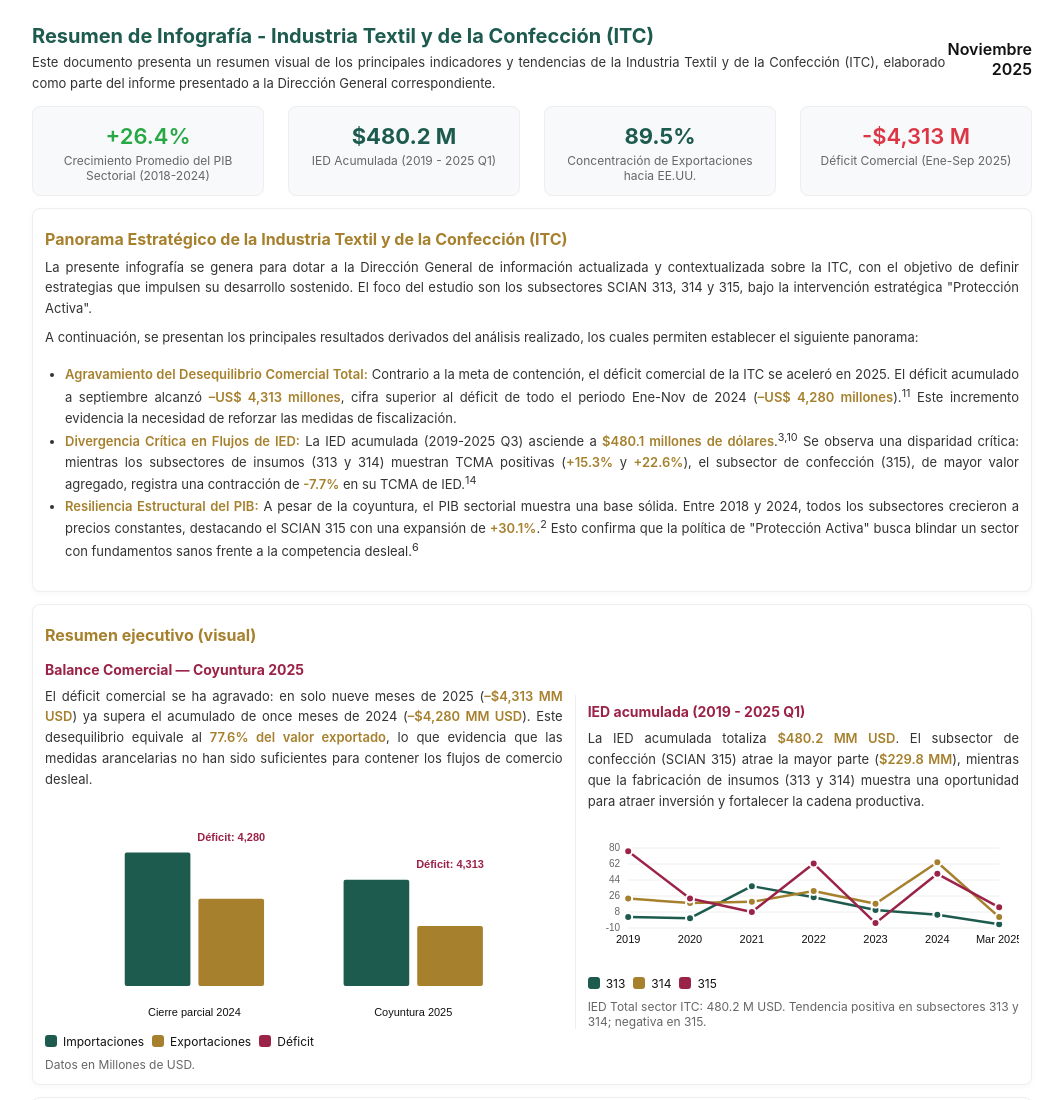
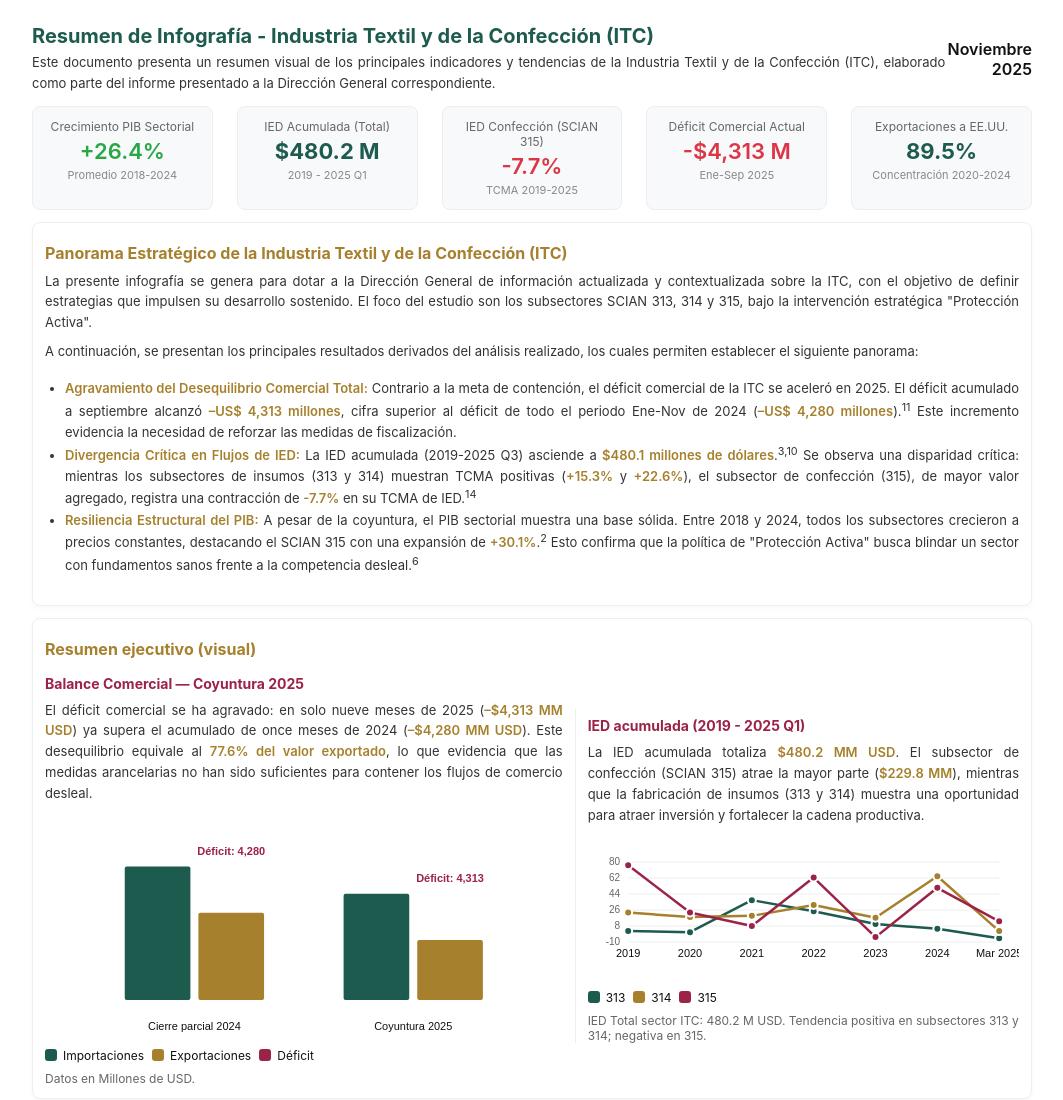
Before and after one commit to SAGB-JCM/PRODUCCI-N, a plain HTML site: page index.html in a window 1280 px wide. Shown: the top 1100 px of the page, without its empty margins (108-1171 px from the left). Drawn offline with Linux system fonts and the light colour scheme.

Commit message:
Update index.html

```diff
--- a/index.html
+++ b/index.html
@@ -86,24 +86,34 @@
 
     <section class="kpi-container">
         <div class="kpi-card">
+            <div class="kpi-label">Crecimiento PIB Sectorial</div>
             <div class="kpi-value"><span class="positive">+26.4%</span></div>
-        <div class="kpi-label">Crecimiento Promedio del PIB Sectorial (2018-2024)</div>
+            <div class="kpi-sublabel">Promedio 2018-2024</div>
         </div>
         <div class="kpi-card">
+            <div class="kpi-label">IED Acumulada (Total)</div>
             <div class="kpi-value">$480.2 M</div>
-        <div class="kpi-label">IED Acumulada (2019 - 2025 Q1)</div>
+            <div class="kpi-sublabel">2019 - 2025 Q1</div>
         </div>
         <div class="kpi-card">
-        <div class="kpi-value">89.5%</div>
-        <div class="kpi-label">Concentración de Exportaciones hacia EE.UU.</div>
+            <div class="kpi-label">IED Confección (SCIAN 315)</div>
+            <div class="kpi-value"><span class="negative">-7.7%</span></div>
+            <div class="kpi-sublabel">TCMA 2019-2025</div>
         </div>
         <div class="kpi-card">
+            <div class="kpi-label">Déficit Comercial Actual</div>
             <div class="kpi-value"><span class="negative">-$4,313 M</span></div>
-        <div class="kpi-label">Déficit Comercial (Ene-Sep 2025)</div>
+            <div class="kpi-sublabel">Ene-Sep 2025</div>
+        </div>
+        <div class="kpi-card">
+            <div class="kpi-label">Exportaciones a EE.UU.</div>
+            <div class="kpi-value">89.5%</div>
+            <div class="kpi-sublabel">Concentración 2020-2024</div>
         </div>
     </section>
 
     <section class="card" style="margin-bottom:12px;">
+      <style>.kpi-sublabel { font-size: 11px; color: #888; margin-top: 2px; }</style>
       <h2>Panorama Estratégico de la Industria Textil y de la Confección (ITC)</h2>
       <p class="intro-text" style="margin-bottom: 8px;">
         La presente infografía se genera para dotar a la Dirección General de información actualizada y contextualizada sobre la ITC, con el objetivo de definir estrategias que impulsen su desarrollo sostenido. El foco del estudio son los subsectores SCIAN 313, 314 y 315, bajo la intervención estratégica "Protección Activa".
```
Lines whose indentation alone changed are shown as unchanged.
